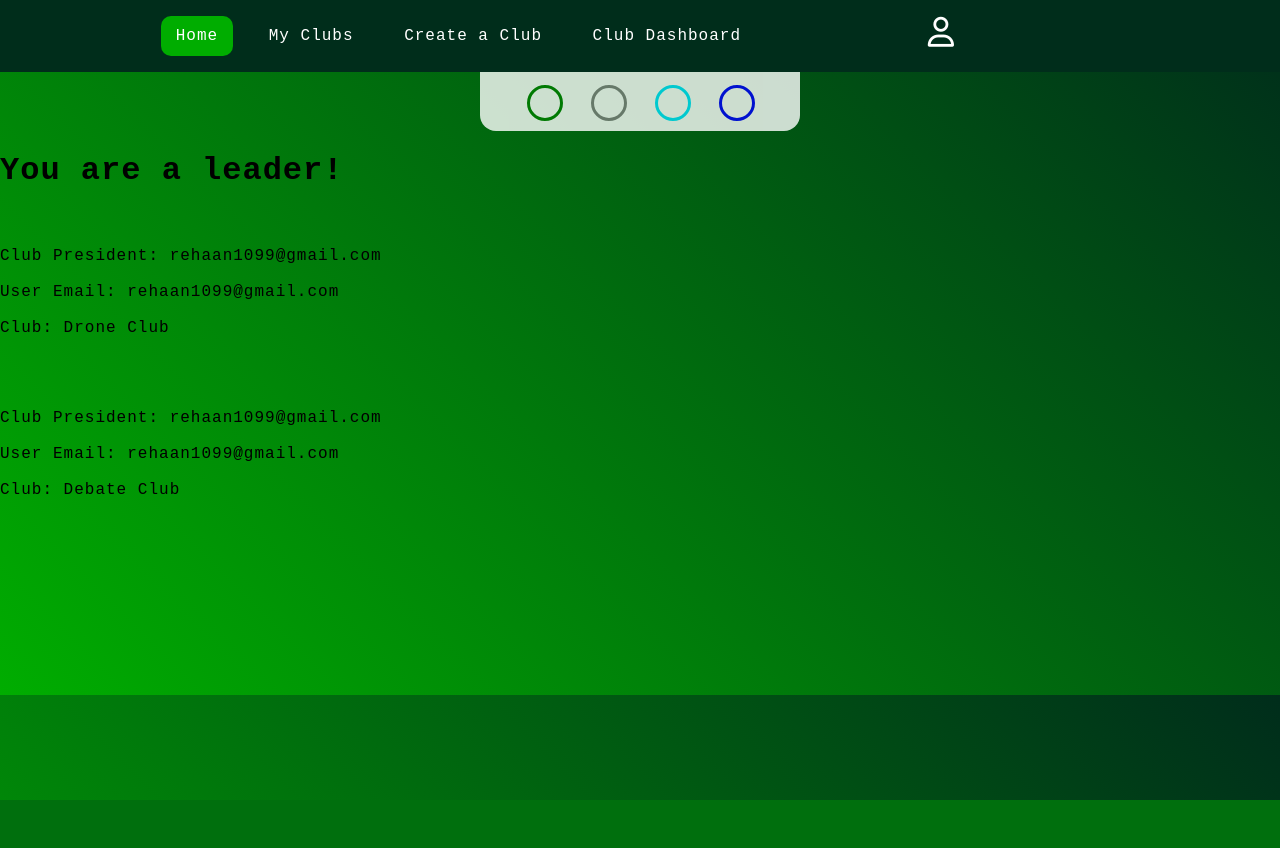
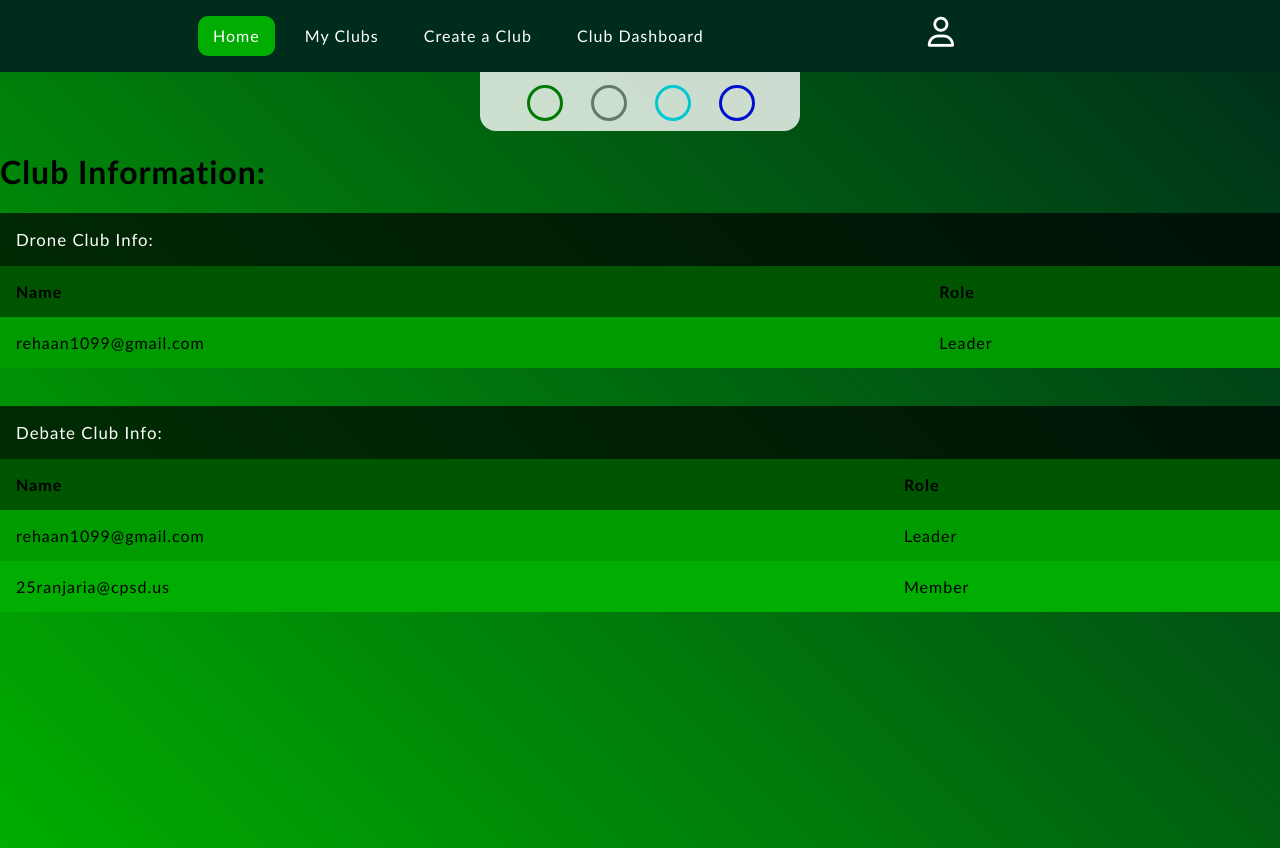
Before and after one commit to Rehaan12345/clubfinder, a Flask app: page /clubdashboard in a window 1280 px wide. Before the commit the page ends 800 px from the top, so only its background shows below. Run offline with Flask 3, Linux system fonts and the light colour scheme; a user stored in the database is signed in; some libraries are stand-ins or nearby versions.

Commit message:
configured club dashboard view. Added the tables. Still need to finish configuring the jinja email sending.

```diff
--- a/website/auth.py
+++ b/website/auth.py
@@ -44,7 +44,7 @@ def signup():
         elif len(password) < 7:
             flash("Your password must be greater than 6 characters!", category="error")
         else:
-            new_user = User(email=email, password=generate_password_hash(password, method="sha256"), is_leader=False)
+            new_user = User(email=email, password=generate_password_hash(password, method="sha256"), is_leader=False, role="Member")
             db.session.add(new_user)
             db.session.commit()
             login_user(new_user, remember=True)
--- a/website/models.py
+++ b/website/models.py
@@ -17,6 +17,7 @@ class User(db.Model, UserMixin):
     # Everytime a club is joined, add into this "clubs" column the id for that club (A list). - This is an easy and the best way to store and keep track of who is in which club and how many clubs a user is in. secondary links the User class to the club_joined table, which was created and initialized above. backref is how the users are stored in the Club model; they are stored as "members":
     clubs = db.relationship("Club", secondary=joined_clubs, backref="members")
     is_leader = db.Column(db.Boolean)
+    role = db.Column(db.String)
 
     def __str__(self):
         return self.email
@@ -33,6 +34,7 @@ class Club(db.Model):
     room_number = db.Column(db.Integer)
     start_time = db.Column(db.String(100))
     description = db.Column(db.String(5000))
+    secret_password = db.Column(db.Integer)
     # Foreign Key - This column references a user's id in the User database class. - A one to many relationship:
     # user_id = db.Column(db.Integer, db.ForeignKey("user.id"))
     # user = db.relationship("User", secondary="user_club", back_populates="club")
--- a/website/static/index.js
+++ b/website/static/index.js
@@ -226,7 +226,7 @@ window.addEventListener("DOMContentLoaded", ()=> {
     });
 });
 
-//********** Filter By Button Functionality: **********/
+// ********** Filter By Button Functionality: **********/
 window.addEventListener("DOMContentLoaded", () => {
     const filterByButtons = document.querySelectorAll(".filter");
     for (let i = 0; i < filterByButtons.length; i++) {
@@ -250,3 +250,32 @@ window.addEventListener("DOMContentLoaded", () => {
         });
     }
 });
+
+// ********** Connect to Club Modal & Button Functionalities: ********** //
+window.addEventListener("DOMContentLoaded", () => {
+    const connectToClubModal = document.getElementById("connecttoclubmodal");
+    const openClubModalButton = document.getElementById("connecttoclubbutton");
+    openClubModalButton.addEventListener("click", () => {
+        connectToClubModal.show();
+    });
+
+    const closeButton = document.getElementById("clubclosebutton");
+    // Waits for a click and closes that modal:
+    closeButton.addEventListener("click", () => {
+        // Closes the modal:
+        connectToClubModal.close();
+    });
+
+    // Fix this later:
+    connectToClubModal.addEventListener("click", e => {
+        const dialogDimensions = connectToClubModal.getBoundingClientRect()
+        if (
+          e.clientX < dialogDimensions.left ||
+          e.clientX > dialogDimensions.right ||
+          e.clientY < dialogDimensions.top ||
+          e.clientY > dialogDimensions.bottom
+        ) {
+            connectToClubModal.close()
+        }
+    });
+});
--- a/website/static/style.css
+++ b/website/static/style.css
@@ -19,9 +19,8 @@
     --insideclubbutton: black;
     --clubbuttonnormal: rgb(0, 243, 20);
     --clubbuttonhoverfocus: rgb(0, 150, 0);
-    --fontfamily: 'Courier New', Courier, monospace;
+    --fontfamily: 'Gill Sans', 'Gill Sans MT', Calibri, 'Trebuchet MS', sans-serif;
     /* font-family:Verdana, Geneva, Tahoma, sans-serif; */
-
 }
 
 /******************** Body Styling: ********************/
@@ -34,6 +33,7 @@ body {
     letter-spacing: 1px;
     text-decoration: none;
     display: grid;
+    font-family:'Gill Sans', 'Gill Sans MT', Calibri, 'Trebuchet MS', sans-serif;
 }
 
 #main1 {
@@ -279,6 +279,10 @@ body {
     opacity: 0;
 }
 
+#loggedinas {
+    pointer-events: none;
+}
+
 /********** Club Quick View Modal: **********/
 .clubdesc {
     position: fixed;
@@ -300,12 +304,12 @@ body {
     border-bottom: 1px solid black;
 }
 
-.clubdescheader .clubde scname {
+.clubdescname {
     font-size: 1.25rem;
     font-weight: bold;
 }
 
-.clubdescheader .clubclosebutton {
+.clubclosebutton {
     cursor: pointer;
     border: none;
     outline: none;
@@ -1000,3 +1004,84 @@ form .button input:hover {
         transition: .5s ease;
     }
 }
+
+/********** Connect to Club Modal Styling: **********/
+.connecttoclub {
+    position: fixed;
+    transition: 200ms ease-in-out;
+    border: 5px solid var(--bg2);
+    border-radius: 10px;
+    z-index: 10;
+    background-color: white;
+    width: 700px;
+    height: 500px;
+    max-width: 80%;
+}
+
+.connecttoclubtitle {
+    padding: 10px 15px;
+    display: flex;
+    justify-content: space-between;
+    align-items: center;
+    border-bottom: 1px solid black;
+}
+
+.connecttoclubinput {
+    position: absolute;
+    top: 50%;
+    left: 50%;
+    transform: translate(-50%, -50%);
+    border-radius: 10px;
+    border: 3px solid var(--bg2);
+    height: 50px;
+    font-size: 40px;
+    text-align: center;
+}
+
+#connecttoclubsubmit {
+    margin-top: 150px;
+    background-color: var(--bg2);
+    color: white;
+    padding: 10px;
+    height: 70px;
+}
+
+#connecttoclubsubmit:hover {
+    background-color: var(--bg1);
+}
+
+/********** Club Dashboard Table Styling: **********/
+.clubtable {
+    width: 100%;
+    background: var(--bg1);
+    border-collapse: collapse;
+}
+
+.clubtable caption, th, td {
+    padding: 1rem;
+}
+
+.clubtable caption, th {
+    text-align: left;
+}
+
+.clubtable caption {
+    background: hsl(0 0% 0% / 0.7);
+    font-size: 1.05rem;
+    font-weight: 400;
+    color: var(--textcolor);
+}
+
+.clubtable th {
+    background: hsl(0 0% 0% / 0.5);
+}
+
+.clubtable tr:nth-of-type(2n) {
+    background: hsl(0 0% 0% / 0.1);
+}
+
+/* Making that responsive: */
+.tablecontainer {
+    max-width: 100%;
+    overflow-x: scroll;
+}
--- a/website/templates/clubdashboard.html
+++ b/website/templates/clubdashboard.html
@@ -4,19 +4,46 @@
 
 {% block body %}
 
-    {% if user.is_leader %}
-        <h1>You are a leader!</h1>
-            {% for club in club_info %}
+    <h1>Club Information:</h1>
+
+    {% for club in club_info %}
+
+        <div class="tablecontainer">
+
+            <table class="clubtable">
+
+
                     {% if club.president_email == current_user.email %}
-                        <br><br>
-                        Club President: {{ club.president_email }}
-                        <br><br>
-                        User Email: {{ current_user.email }}
-                        <br><br>
-                        Club: {{ club.club_name }}
-                        <br><br><br>
+
+                        <caption>{{ club }} Info:</caption>
+
+                        <tr>
+                            <th>Name</th>
+                            <th>Role</th>
+                        </tr>
+                                {% for member in club.members %}
+                                    <tr>
+                                        <td data-cell="email">{{ member.email }}</td>
+                                        <td data-cell="role">
+                                            {% if member.email == current_user.email %}
+                                                Leader
+                                            {% else %}
+                                                {{ member.role }}
+                                            {% endif %}
+                                        </td>
+                                        <!-- <td>1</td> -->
+                                    </tr>
+                                {% endfor %}
+
                     {% endif %}
-            {% endfor %}
-    {% endif %}
+
+            </table>
+
+        </div>
+
+    <br><br>
+
+    {% endfor %}
+
 
 {% endblock %}
--- a/website/templates/layout.html
+++ b/website/templates/layout.html
@@ -34,8 +34,8 @@
                         <button class="navlink dropdownlink fa-regular fa-user" data-dropdown-button></button>
                         <div class="dropdownmenu">
                             <div class="dropdownlinks">
-                                <a href="#" class="navlink">Logged in as {{ current_user.email }}</a>
-                                <a href="#" class="navlink">Login as Club Leader</a>
+                                <a href="#" class="navlink" id="loggedinas">Logged in as {{ current_user.email }}</a>
+                                <a href="#" class="navlink" id="connecttoclubbutton">Connect to Club</a>
                                 <a href="/admin" class="navlink">Admin Dashboard</a>
                                 <a href="/logout" class="navlink">Logout</a>
                             </div>
@@ -47,6 +47,20 @@
                 {% endif %}
             </ul>
         </nav>
+
+        <!-- Connect to club modal: -->
+        <dialog class="connecttoclub" id="connecttoclubmodal">
+            <div class="connecttoclubtitle">
+                <div class="header"><h1>Enter Club Password</h1></div>
+                <button data-close-button id="clubclosebutton" class="clubclosebutton">&times;</button>
+            </div>
+            <div class="connecttoclubinputbox">
+                <form method="POST">
+                    <input class="connecttoclubinput" type="number" name="connecttoclubnumber">
+                    <input class="connecttoclubinput" id="connecttoclubsubmit" type="submit" value="Enter">
+                </form>
+            </div>
+        </dialog>
 
         <form class="colorpicker" action="">
             <fieldset>
@@ -106,7 +120,7 @@
 
             <!-- Filter By Buttons:
             <div class="homemenu">
-                <!-- Filter By:
+                Filter By:
                     <div>
                         <label>
                             <input method="GET" type="checkbox" id="clubsjoined" class="filter" value="checked">
--- a/website/views.py
+++ b/website/views.py
@@ -2,6 +2,9 @@ from flask import Blueprint, render_template, request, flash, redirect, url_for
 from flask_login import login_required, current_user
 from .models import User, Club
 from . import db
+import random
+import smtplib
+from flask_mail import Mail, Message
 
 views = Blueprint("views", __name__)
 
@@ -58,6 +61,23 @@ def home():
             # return render_template("layout.html", club_info=Club.query.all(), user=current_user)
             print(f"User is not in {leave_club}")
 
+    # Club Password Verification:
+    if request.method == "POST":
+        club_password = request.form.get("connecttoclubnumber")
+        clubs = Club.query.all()
+        for club in clubs:
+            print(club.secret_password)
+        print(club_password)
+        if Club.query.filter_by(secret_password=club_password).first():
+            club_found = Club.query.filter_by(secret_password=club_password).first()
+            print(club_found)
+            flash("Club successfully found!", "success")
+            print(club_found.members)
+            return render_template("clubdashboard.html", club_info=club_found.members, user=current_user)
+        else:
+            flash("No club found with matching code!", "error")
+            print("None found")
+
     # Filter By Buttons Functionality:
     filterby = request.args.get("filterby")
     print(f"Filterby: {filterby}")
@@ -110,7 +130,12 @@ def createaclub():
         description = request.form.get("clubdescription")
         president = User.query.filter_by(email=president_email).first()
         president.is_leader = True
+        pres = User.query.filter_by(email=president_email)
+        pres.role = "Leader"
         print(f"President: {president}")
+        # Make sure the club president is the person who is currently logged in:
+        if president_email == current_user.email:
+            print("True")
         # Verifying the post request:
         # name = Club.query.filter_by(club_name=club_name).first()
         # email = User.query.filter_by(email=email).first()
@@ -128,14 +153,62 @@ def createaclub():
         # elif not vpemail3:
         flash(f"Email {vicepresident_email3} not found, make sure their account has been created.", category="error")
         # else:
-        new_club = Club(club_name=club_name, president_email=president_email, vicepresident_email1=vicepresident_email1, vicepresident_email2=vicepresident_email2, vicepresident_email3=vicepresident_email3, advisor_email=advisor_email, room_number=room_number, start_time=start_time, description=description)
+        # Making the random password:
+        secret_password = random.randint(100, 1000000)
+        print(f"Secret password: {secret_password}")
+        new_club = Club(club_name=club_name, president_email=president_email, vicepresident_email1=vicepresident_email1, vicepresident_email2=vicepresident_email2, vicepresident_email3=vicepresident_email3, advisor_email=advisor_email, room_number=room_number, start_time=start_time, description=description, secret_password=secret_password)
         print(f"New Club Name: {new_club.club_name}, President: {new_club.president_email}, VP1: {new_club.vicepresident_email1}, VP2: {new_club.vicepresident_email2}, VP3: {new_club.vicepresident_email3}, Advisor: {new_club.advisor_email}, Room Number: {new_club.room_number}, Start Time: {new_club.start_time}, Description: {new_club.description}")
         db.session.add(new_club)
         db.session.commit()
         flash("Your new club has been created!", category="success")
+
         return render_template("layout.html", user=current_user, club_info=Club.query.all())
 
     return render_template("createaclub.html", user=current_user)
+
+@views.route("/send_email/<email>")
+def send_email(email):
+        # Sending the email:
+        email_title = "Your club has been successfully added!"
+        sender = "crlsclubfinder@clubfinder.com"
+        message = Message(email_title, sender=sender, recipients=[current_user.email])
+        email_body = "Your secret club password is 1"
+        message.body = ""
+        data = {
+            "app_name": "clubfinder",
+            "title": email_title,
+            "body": email_body,
+        }
+        message.html = render_template("email.html", data=data)
+        try:
+            Mail.send(message)
+            return "Email sent"
+        except Exception as e:
+            print(e)
+            return "The email was not sent"
+
+@views.route("/email")
+def email():
+    # Sending the email:
+    email_title = "Your club has been successfully added!"
+    sender = "crlsclubfinder@clubfinder.com"
+    msg = Message(email_title, sender=sender, recipients=[current_user.email])
+    email_body = "Your secret club password is 1"
+    msg.body = ""
+    data = {
+        "app_name": "clubfinder",
+        "title": email_title,
+        "body": email_body,
+    }
+    msg.html = render_template("email.html", data=data)
+    try:
+        Mail.send(msg, sender)
+        return "Email sent"
+    except Exception as e:
+        print(e)
+        return f"The email was not sent. Error: {e}"
+
+    return render_template("email.html")
 
 # Search:
 @views.route("/search")
```
Also changed, not shown: website/__init__.py (+9 -0 lines), website/templates/email.html (added, +152 -0 lines), instance/database.db.
